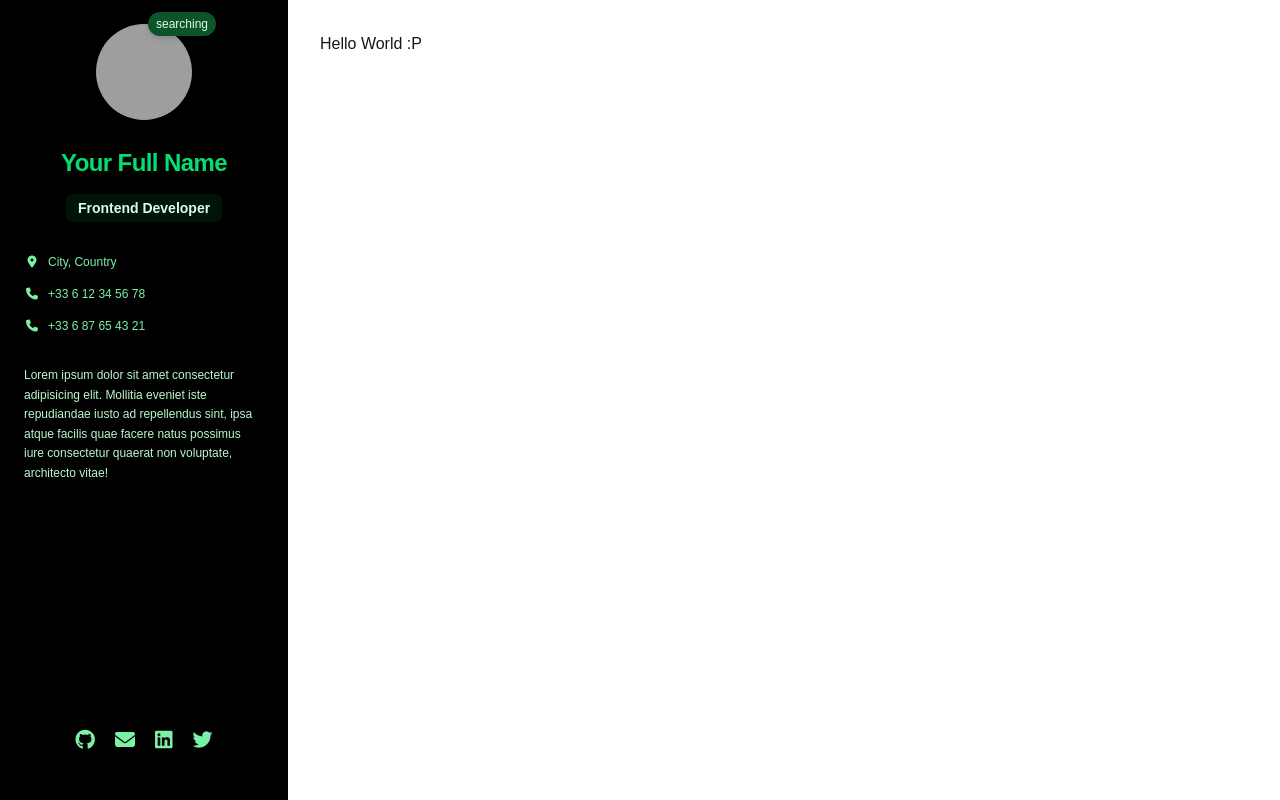
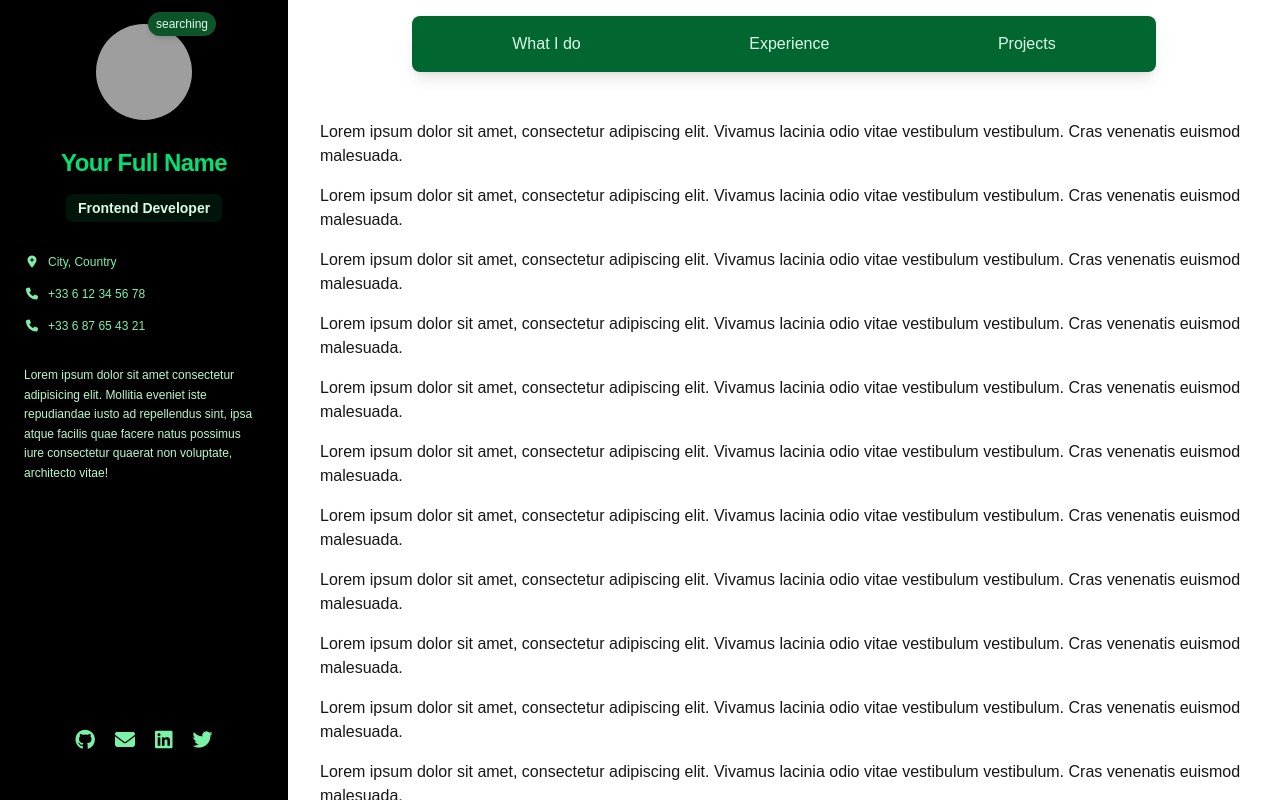
Before and after one commit to gigasandwich/giga-portfolio, a Next.js app: page / in a window 1280 px wide. Built offline with nearby package versions, Linux system fonts and the light colour scheme; grey boxes are pictures that could not be loaded.

Commit message:
Add expected navbar layout

```diff
--- a/src/app/page.tsx
+++ b/src/app/page.tsx
@@ -1,12 +1,22 @@
 import Sidebar from "@/components/Sidebar";
+import Navbar from "@/components/Navbar";
 
 export default function Home() {
   return (
     <div className="flex">
       <Sidebar />
-      <main className="flex-1 p-8">
-        Hello World :P
-      </main>
+      <div className="flex-1 relative h-screen overflow-y-auto">
+        <Navbar />
+        <main className="p-8">
+          <div className="mt-8">
+            {Array.from({ length: 100 }, (_, i) => (
+              <p key={i} className="mb-4">
+                Lorem ipsum dolor sit amet, consectetur adipiscing elit. Vivamus lacinia odio vitae vestibulum vestibulum. Cras venenatis euismod malesuada.
+              </p>
+            ))}
+          </div>
+        </main>
+      </div>
     </div>
   );
 }
--- /dev/null
+++ b/src/components/Navbar.tsx
@@ -0,0 +1,27 @@
+import Link from "next/link";
+
+export default function Navbar() {
+  return (
+    <div className="sticky top-4 z-50 flex justify-center w-full">
+      <nav className="w-3/4 bg-green-800 text-green-100 rounded-lg p-4 shadow-lg">
+        <ul className="flex justify-around">
+          <li>
+            <Link href="#what-i-do" className="hover:text-white">
+              What I do
+            </Link>
+          </li>
+          <li>
+            <Link href="#experience" className="hover:text-white">
+              Experience
+            </Link>
+          </li>
+          <li>
+            <Link href="#projects" className="hover:text-white">
+              Projects
+            </Link>
+          </li>
+        </ul>
+      </nav>
+    </div>
+  );
+}
```
Also changed, not shown: 1 other file (tests, documents, lock files or other folders).
